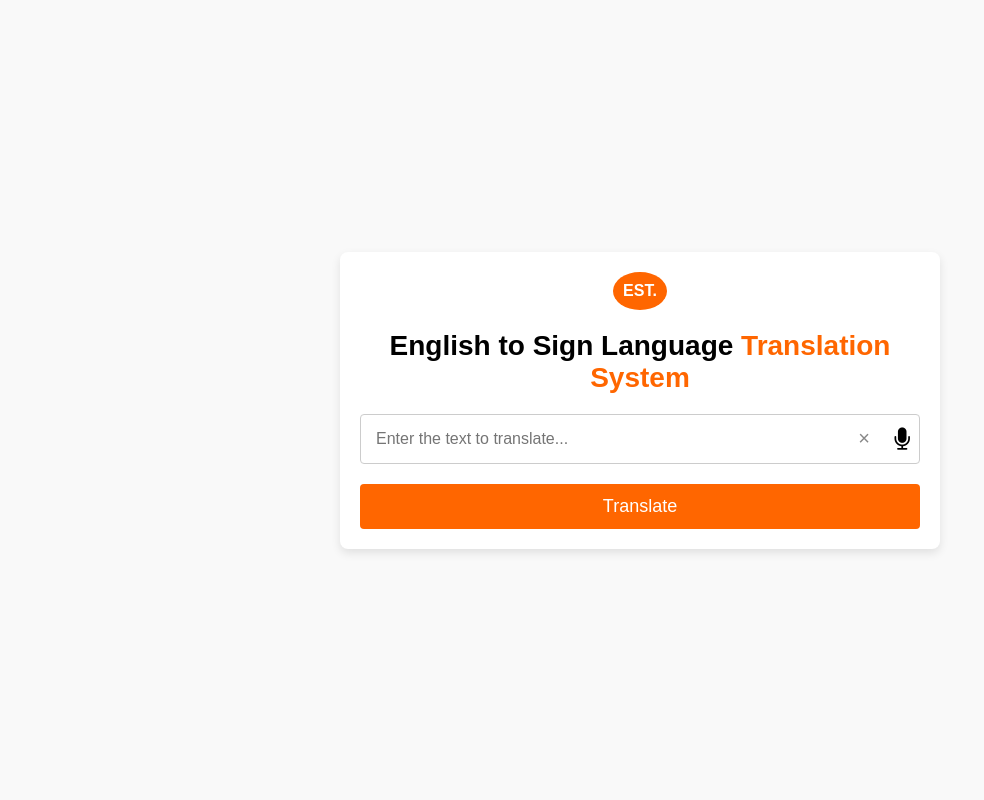
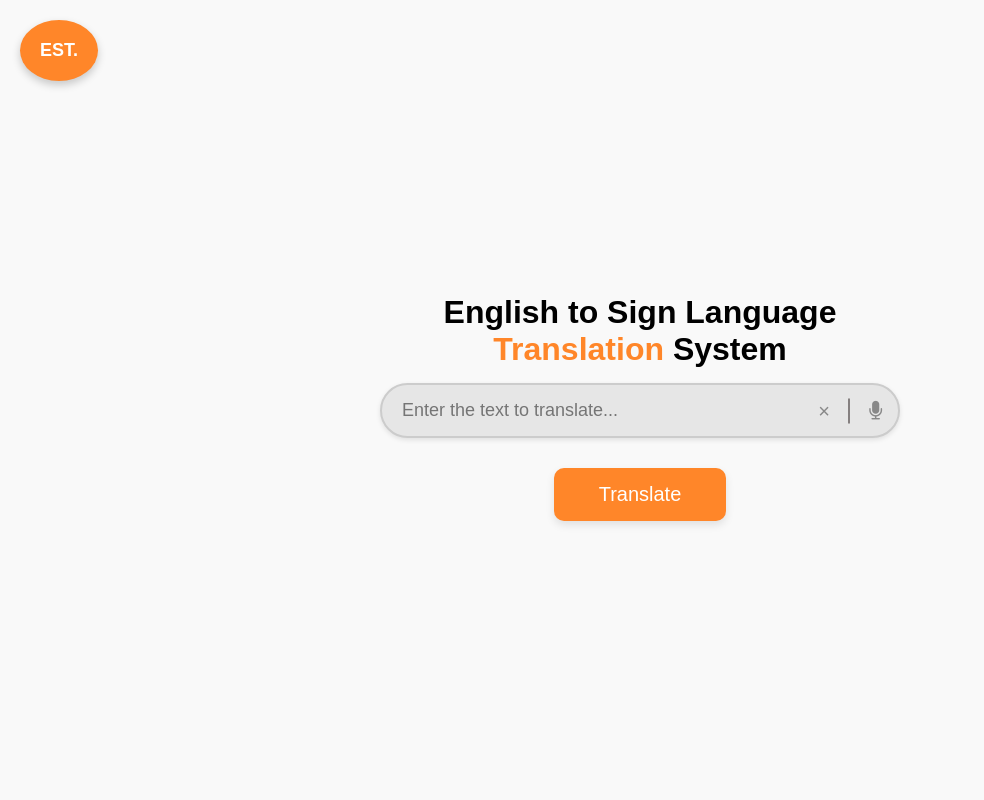
Before and after one commit to ranjitadh/Sign_Language, a Django app: page / in a window 1280 px wide. Shown: the whole page, without its empty margins (0-984 px from the left). Run offline with Django 5.2, Linux system fonts and the light colour scheme.

Commit message:
UI complete

```diff
--- a/home/templates/home.html
+++ b/home/templates/home.html
@@ -13,122 +13,180 @@
     }
 
     body {
-      font-family: Arial, sans-serif;
+      font-family: 'Arial', sans-serif;
       background-color: #f9f9f9;
+      min-height: 100vh;
       display: flex;
       justify-content: center;
       align-items: center;
-      min-height: 100vh;
-      width: 100vw;
+      overflow: hidden;
+      text-align: center;
+    }
+
+    .top-left-logo {
+      position: absolute;
+      top: 20px;
+      left: 20px;
+      background-color: #ff8629;
+      color: white;
+      padding: 20px;
+      font-weight: bold;
+      font-size: 18px;
+      border-radius: 50%;
+      box-shadow: 0 4px 8px rgba(0, 0, 0, 0.2);
+      z-index: 1000;
+      display: flex;
+      justify-content: center;
+      align-items: center;
+      text-shadow: inset 1px 1px 4px rgba(0, 0, 0, 0.3);
     }
 
     .container {
       width: 100%;
       max-width: 600px;
-      padding: 20px;
-      background: white;
-      border-radius: 8px;
-      box-shadow: 0 4px 10px rgba(0, 0, 0, 0.1);
-      text-align: center;
+      padding: 40px;
     }
 
-    .header .logo {
-      background-color: #ff6600;
-      color: white;
-      padding: 10px;
-      font-weight: bold;
-      border-radius: 50%;
-      display: inline-block;
-      margin-bottom: 10px;
+    h1 {
+      font-size: 32px;
+      margin: 15px 0;
     }
 
-    .header h1 {
-      font-size: 28px;
-      margin: 10px 0;
-    }
-
-    .header h1 span {
-      color: #ff6600;
-    }
-
-    .translator {
-      margin-top: 20px;
+    h1 span {
+      color: #ff8629;
     }
 
     .input-wrapper {
       position: relative;
       display: flex;
       align-items: center;
+      margin-bottom: 30px;
+      width: 100%;
     }
 
     input {
       width: 100%;
-      padding: 15px 50px 15px 15px;
-      font-size: 16px;
-      border: 1px solid #ccc;
-      border-radius: 4px;
+      padding: 15px 60px 15px 20px;
+      font-size: 18px;
+      border: 2px solid #ccc;
+      border-radius: 30px;
+      box-shadow: 0 2px 5px rgba(0, 0, 0, 0.1);
+      transition: box-shadow 0.3s ease;
+      outline: none;
+      background-color: #E6E6E6;
     }
 
-    .clear-btn {
+    input:focus {
+      border-color: #ff8629;
+      box-shadow: 0 4px 10px rgba(255, 134, 41, 0.3);
+    }
+
+    .clear-btn,
+    .mic-btn {
       position: absolute;
-      right: 50px;
+      top: 50%;
+      transform: translateY(-50%);
       background: none;
       border: none;
       font-size: 20px;
       color: #888;
       cursor: pointer;
+      transition: color 0.3s ease;
+    }
+
+    .clear-btn {
+      right: 70px;
     }
 
     .mic-btn {
-      position: absolute;
-      right: 10px;
-      background: none;
-      border: none;
-      cursor: pointer;
+      right: 18px;
     }
 
-    .mic-icon {
-      background: url('mic-icon.png') no-repeat center;
-      width: 20px;
-      height: 20px;
-      display: inline-block;
+    .clear-btn:hover,
+    .mic-btn:hover {
+      color: #ff8629;
+    }
+
+    .bar {
+      position: absolute;
+      top: 50%;
+      transform: translateY(-50%);
+      right: 50px; /* Adjusted to sit between the buttons */
+      height: 25px; /* Height of the vertical bar */
+      width: 2px; /* Thickness of the vertical bar */
+      background-color: #858080; /* Color of the vertical bar */
     }
 
     .translate-btn {
-      margin-top: 20px;
-      padding: 12px 25px;
-      background-color: #ff6600;
+      padding: 15px 30px;
+      background-color: #ff8629;
       color: white;
       border: none;
-      border-radius: 4px;
+      border-radius: 10px;
       cursor: pointer;
-      font-size: 18px;
-      width: 100%;
+      font-size: 20px;
+      width: 33%;
+      box-shadow: 0 4px 8px rgba(0, 0, 0, 0.1);
+      transition: background-color 0.3s ease, box-shadow 0.3s ease;
     }
 
     .translate-btn:hover {
       background-color: #e65500;
+      box-shadow: 0 6px 15px rgba(0, 0, 0, 0.2);
     }
 
+    /* Fullscreen Responsive Design */
+    @media (max-width: 768px) {
+      .container {
+        max-width: 90%;
+        padding: 20px;
+      }
+
+      h1 {
+        font-size: 24px;
+      }
+
+      input {
+        padding: 12px 50px 12px 15px;
+        font-size: 16px;
+      }
+
+      .translate-btn {
+        font-size: 18px;
+        padding: 12px 20px;
+      }
+    }
+
+    @media (max-height: 500px) {
+      body {
+        align-items: flex-start;
+      }
+
+      .container {
+        margin-top: 20px;
+        max-height: 90%;
+        overflow-y: auto;
+      }
+    }
   </style>
 </head>
 <body>
+  <!-- Top-left logo -->
+  <div class="top-left-logo">EST.</div>
+
   <div class="container">
-    <div class="header">
-      <div class="logo">EST.</div>
-      <h1>English to Sign Language <span>Translation System</span></h1>
-    </div>
-    <div class="translator">
+    <h1>English to Sign Language <span>Translation</span> System</h1>
     <div class="input-wrapper">
       <input type="text" placeholder="Enter the text to translate..." id="inputText">
       <button id="clearButton" class="clear-btn">&times;</button>
+      <div class="bar"></div> <!-- Vertical bar between the buttons -->
       <button id="micButton" class="mic-btn">
-          <i style="font-size:24px" class="fa">&#xf130;</i>
+        <i class="fa fa-microphone"></i>
       </button>
-      </div>
     </div>
     <button class="translate-btn" id="translateButton">Translate</button>
   </div>
+
   <script>
     // Clear button functionality
     document.getElementById('clearButton').addEventListener('click', () => {
@@ -149,7 +207,6 @@ document.getElementById('translateButton').addEventListener('click', () => {
     document.getElementById('micButton').addEventListener('click', () => {
       alert('Voice input is not implemented yet.');
     });
-
   </script>
 </body>
 </html>
```
Lines whose indentation alone changed are shown as unchanged.
